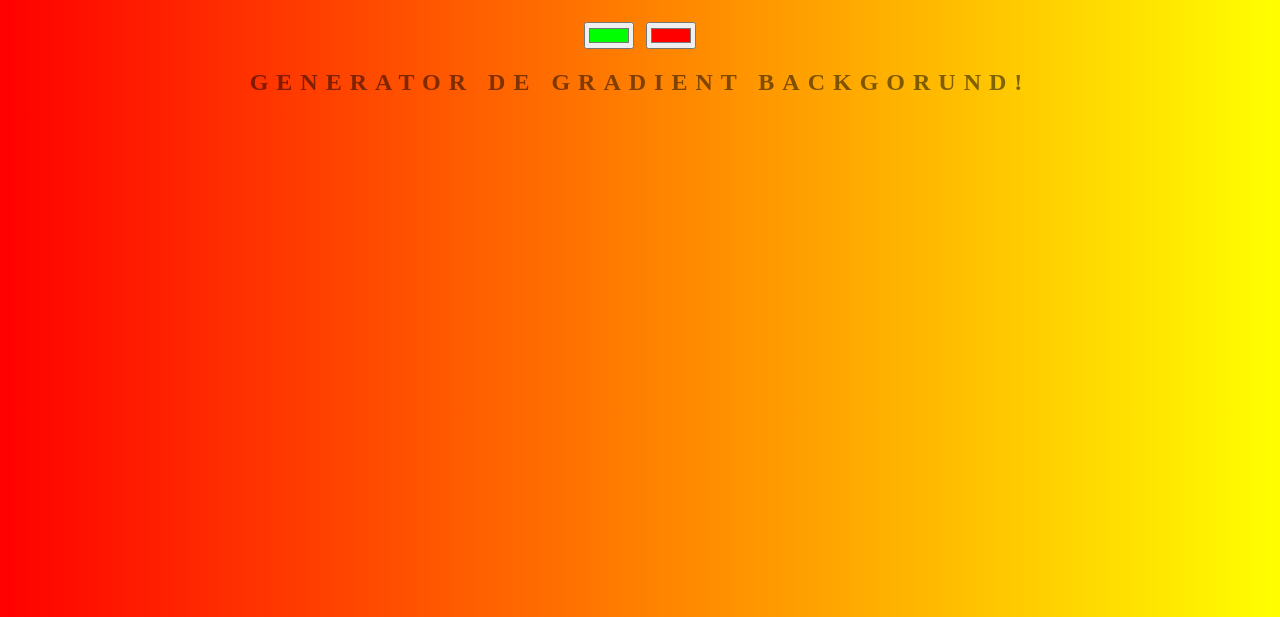
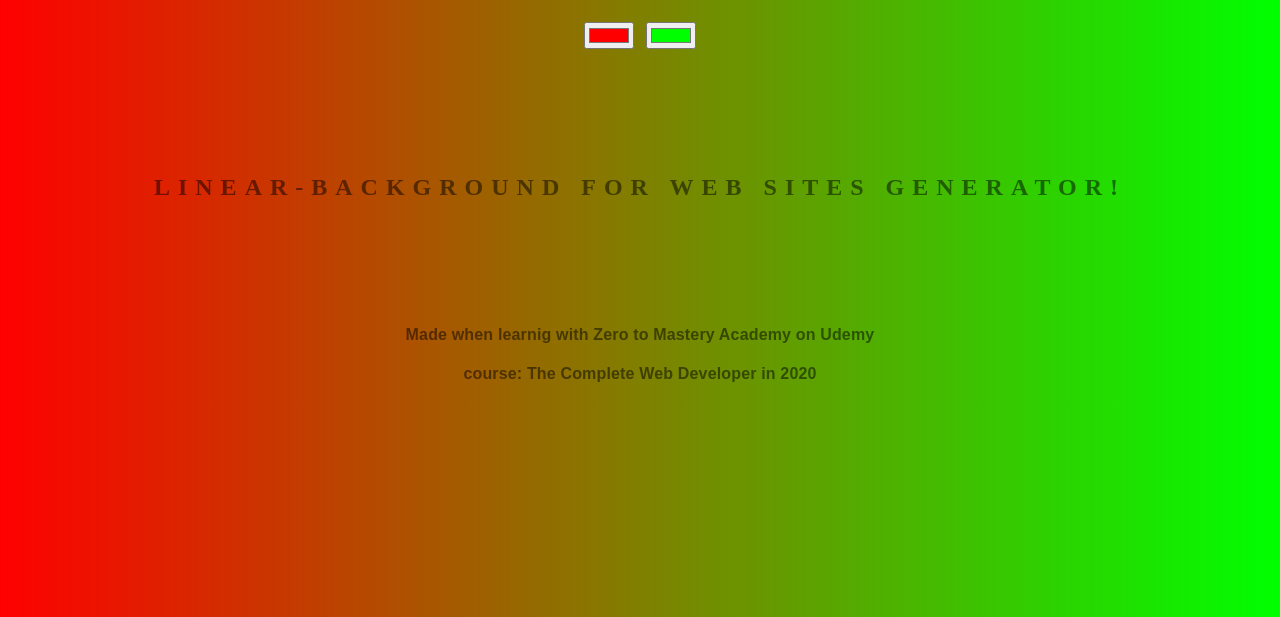
Before and after one commit to doflada/BackgroundGenerator, a website with bundled scripts: page index.html in a window 1280 px wide. Shown: the part 183-800 px from the top of the page. Built offline with nearby package versions, Linux system fonts and the light colour scheme.

Commit message:
design changing

```diff
--- a/index.html
+++ b/index.html
@@ -6,10 +6,11 @@
 </head>
 <body id="gradient">
 	<h1>Background generator!</h1>
-	<input class="color1" type="color" name="color1" value="#00ff00">
-	<input class="color2" type="color" name="color2" value="#ff0000">
-	<h2>Generator de gradient backgorund!</h2>
-	<h3></h3>
+	<input class="color1" type="color" name="color1" value="#ff0000">
+	<input class="color2" type="color" name="color2" value="#00ff00">
+	<h2>Linear-background for web sites generator!</h2>
+	<h4>Made when learnig with Zero to Mastery Academy on Udemy</h1>
+	<h4>course: The Complete Web Developer in 2020</h1>
 	<script type="text/javascript" src="bundle.js"></script>
 </body>
 </html>
--- a/style.css
+++ b/style.css
@@ -5,7 +5,7 @@ body {
     text-transform: uppercase;
     letter-spacing: .5em;
     top: 15%;
-	background: linear-gradient(to right, red , yellow); /* Standard syntax */
+	background: linear-gradient(to right, #ff0000, #00ff00 );
 }
 
 h1 {
@@ -17,7 +17,11 @@ h1 {
     width: 100%;
 }
 
-h3 {
+h2 {
+	margin: 125px;
+}
+
+h4 {
 	font: 900 1em "Raleway", sans-serif;
     color: rgba(0,0,0,.5);
     text-align: center;
@@ -25,3 +29,10 @@ h3 {
     letter-spacing: 0.01em;
 
 }
+
+@media only screen and (max-width: 800px) {
+	h1 {
+		font: 600 1.5em "Raleway", sans-serif;
+	}
+
+}
```
